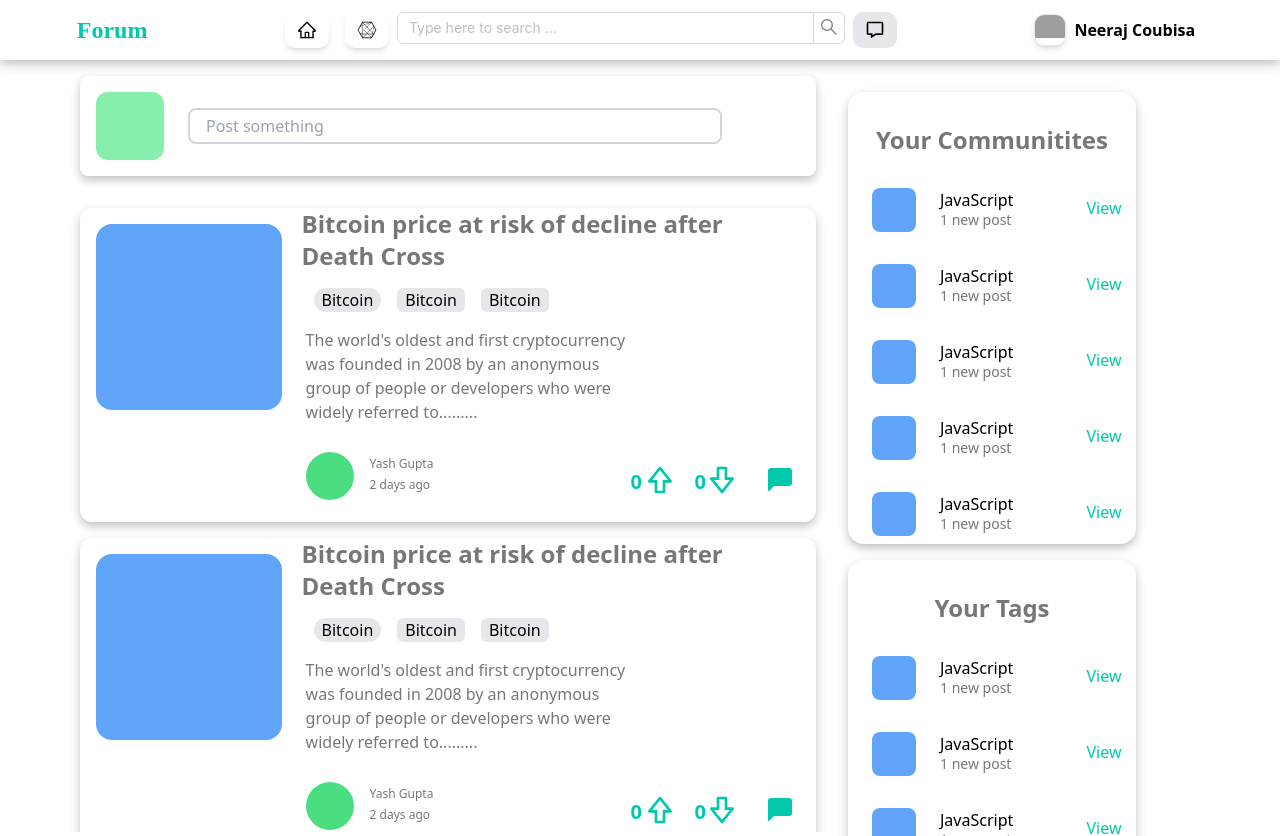
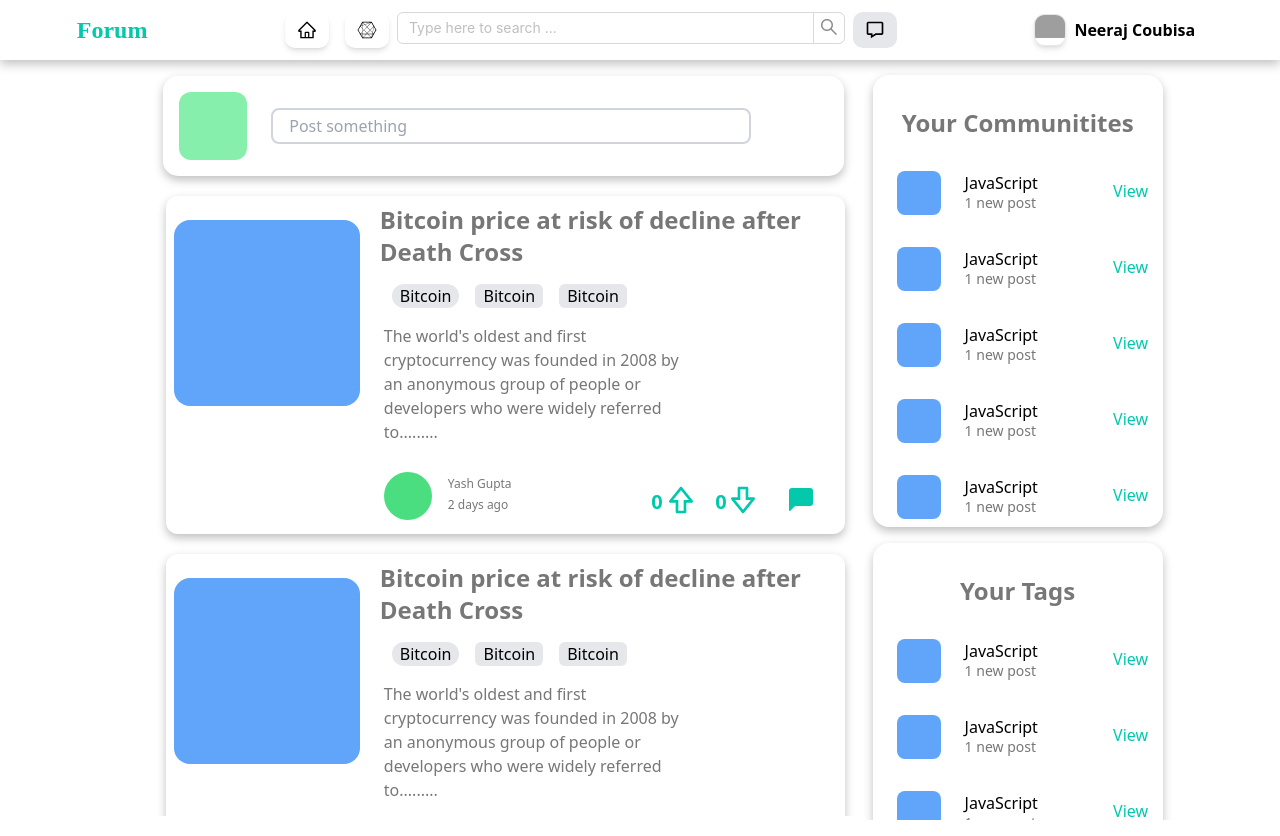
Before and after one commit to opencodeiiita/Forum-Frontend-Web, a React (Create React App) app: page /Home in a window 1280 px wide. Built offline with nearby package versions, Linux system fonts and the light colour scheme; grey boxes are pictures that could not be loaded; the HTML template or start-up script is replaced by a standard one.

Commit message:
bug fixed (#87)
* bug fix

* small typo

```diff
--- a/src/components/Dashboard/MyQuestions/MyCommunities/community.js
+++ b/src/components/Dashboard/MyQuestions/MyCommunities/community.js
@@ -1,6 +1,5 @@
 import React, { useState } from "react";
-import { BiUpvote, BiDownvote } from "react-icons/bi";
-import { MdModeComment } from "react-icons/md";
+
 
 
 const Community = () => {
--- a/src/components/homeSection/Post.js
+++ b/src/components/homeSection/Post.js
@@ -3,6 +3,10 @@ import { BiUpvote, BiDownvote } from "react-icons/bi";
 import { GoArrowUp, GoArrowDown } from "react-icons/go";
 
 import { BsFillChatLeftFill } from "react-icons/bs";
+
+
+
+
 
 const Post = () => {
   const [active, isActive] = useState(false);
@@ -12,6 +16,13 @@ const Post = () => {
   const [dislikeCount, setDislikeCount] = useState(0);
   const [animation, setAnimation] = useState(false);
   const [animation2, setAnimation2] = useState(false);
+  const [activePostId, setActivePostId] = useState(null);
+
+
+  const handlePostClick = (postId) => {
+    setActivePostId(postId);
+    setTimeout(() => setActivePostId(null), 200);
+  };
 
   const toggleLike = (e) => {
     e.stopPropagation();
@@ -43,13 +54,13 @@ const Post = () => {
   };
   return (
     <div
-      onClick={() => {
-        isActive(!active);
-      }}
-      className={` ${
-        active ? "border-2 border-blue-500" : ""
-      } m-4 h-fit  relative shadow-[0px_4px_10px_rgba(0,0,0,0.25)] rounded-xl pl-4 pb-4`}
-    >
+          key={2}
+          onClick={() => handlePostClick(2)}
+          className={`
+          ${activePostId === 2 ? "border-2 border-blue-500" : ""
+          } ml-[19px] mt-[20px] h-fit w-[93%] relative shadow-[0px_4px_10px_rgba(0,0,0,0.25)] rounded-xl p-2`}
+        >
+
       <div className="mt-4 inline-block align-top rounded-2xl h-[calc(17vw-32px)]  w-[calc(17vw-32px)] bg-blue-400"></div>
 
       <div className=" inline-block h-fit w-[calc(100%-17vw+32px)] px-4">
@@ -75,7 +86,7 @@ const Post = () => {
             an anonymous group of people or developers who were widely referred
             to.........
           </div>
-          <div className="mt-4 h-fit  relative">
+          <div className="mt-4 h-fit   relative">
             <div className="bg-green-400 h-12 w-12 rounded-full  mt-1 mx-2 inline-block"></div>
             <div className="inline-block w-[calc(100%-192px)]  h-[100%] absolute">
               <div className="h-[50%] text-xs p-2 pb-0 text-[#777777]">
--- a/src/components/homeSection/RightSideBar.js
+++ b/src/components/homeSection/RightSideBar.js
@@ -3,7 +3,7 @@ import RightSideBarContainer from "./rightSideBarComponents/RightSideBarContaine
 
 const RightSideBar = () => {
   return (
-    <div className="max-md:hidden max-xl:right-0 max-xl:w-[30vw] rightside w-[25vw] h-[calc(80vh+120px)] absolute right-[5vw] p-4 mt-4 no-scrollbar overflow-y-scroll">
+    <div className="max-md:hidden max-xl:right-0 max-xl:w-[30vw] r w-[25vw] h-[calc(80vh+120px)] absolute right-[8vw] p-[15px]  no-scrollbar overflow-y-scroll">
       <RightSideBarContainer title={"Your Communitites"} />
       <RightSideBarContainer title={"Your Tags"} />
       <RightSideBarContainer title={"Container 3"} />
--- a/src/pages/home/index.js
+++ b/src/pages/home/index.js
@@ -11,13 +11,15 @@ function Home() {
   const [modalOpen, setModalOpen] = useState(false);
    const[success,setSuccess]=useState(false);
 
+
+
   return (
     <>
       <Navbar />
       {success && <AlertComp setSuccess={setSuccess}/> }
-      <div className="h-[80vh] w-[90vw] max-xl:w-[100vw] relative left-[50%] -translate-x-[50%]">
-        <div className=" max-md:w-[90vw] max-md:left-[5vw] leftside w-[60vw] max-xl:w-[70vw] h-[80vh] absolute left-0 ">
-          <div className=" h-[100px] m-4 p-4 shadow-[0px_4px_10px_rgba(0,0,0,0.25)] rounded-lg">
+      <div className="h-[80vh] w-full max-xl:w-[100vw] flex flex-row justify-around mr-[30%] ">
+        <div className=" max-md:w-[90vw] max-md:left-[5vw]  w-[57vw] max-xl:w-[70vw] mr-[20%]  h-[80vh] absolute">
+          <div className=" h-[100px] w-[93.35%] mx-4 mt-4 p-4 shadow-[0px_4px_10px_rgba(0,0,0,0.25)]  rounded-[15px]">
             <div className="inline-block w-[68px] bg-green-300 h-[68px] rounded-xl"></div>
             <div className="inline-block w-[calc(90%-100px)] h-[68px] p-6 relative -top-7">
               <input
@@ -29,9 +31,7 @@ function Home() {
               ></input>
             </div>
             <div className="inline-block w-[calc(10%+32px)] h-[100%] relative">
-              {/* <button className="bg-[#02C8AC] hover:bg-[#05CFB3] absolute w-[70%] rounded-lg text-[#FFFFFF] h-[70%] left-[50%] top-[50%] -translate-x-[50%] -translate-y-[50%] ">
-                Post
-              </button> */}
+
             </div>
           </div>
           <Posts />
```
